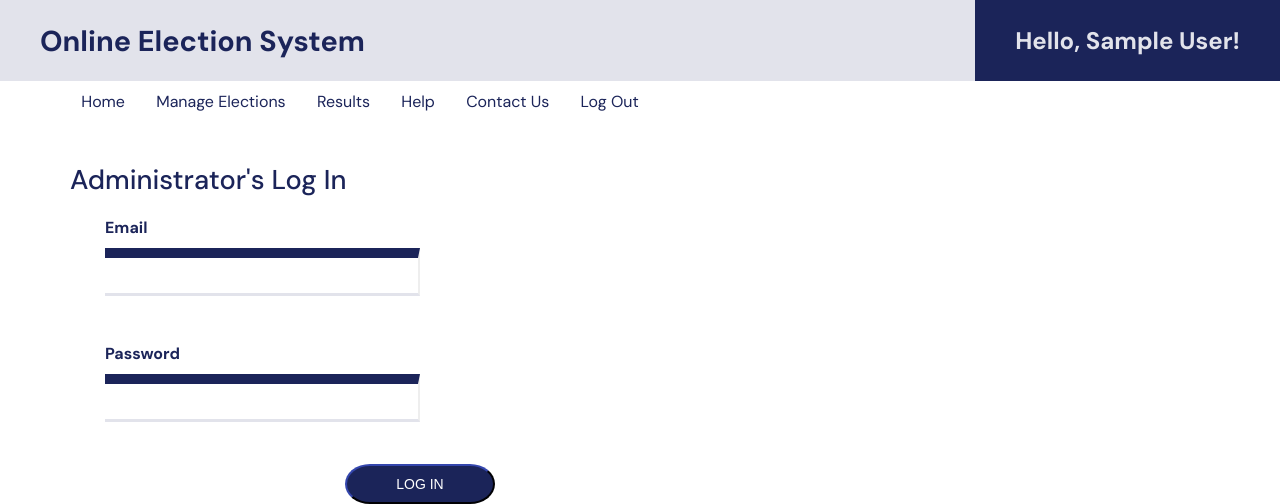
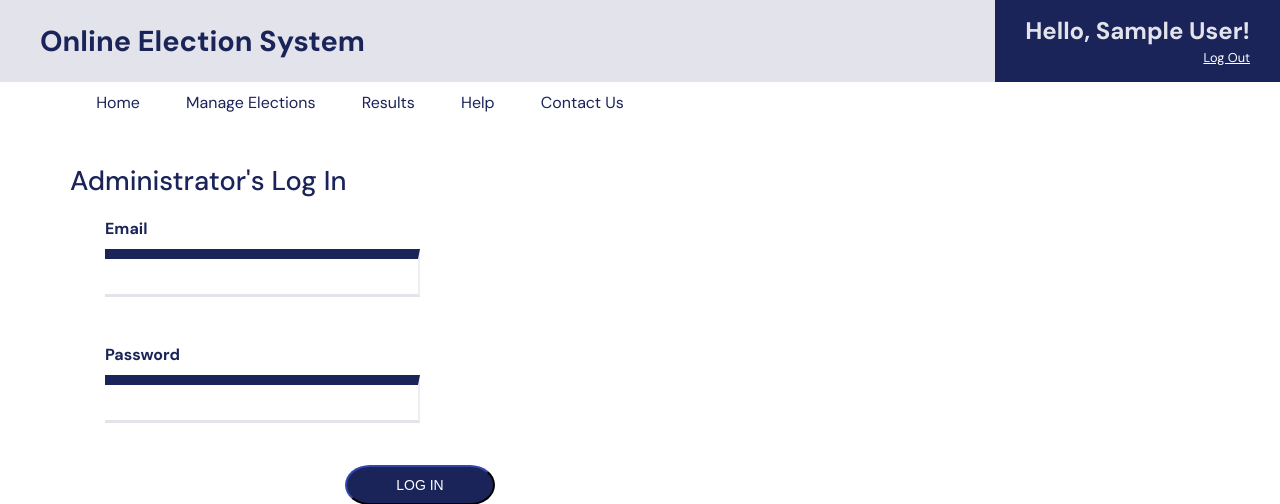
Before and after one commit to tonsz/elective-proj, a PHP site: page /includes/admin_log.php in a window 1280 px wide. Shown: the top 504 px of the page. Run offline with PHP 8.4, Linux system fonts and the light colour scheme; the visitor is signed in with stand-in values (Sample User, id 1); tables that the repository leaves empty or names only in its code hold one stand-in row (values such as "Sample post").

Commit message:
Added Log out script

```diff
--- a/css/style.css
+++ b/css/style.css
@@ -43,11 +43,13 @@ body {
     margin-right: auto;
 }
 
-.start a {
+.start p {
+    font-size: 1.5rem;
+}
+
+.start .log-in {
     font-size: 1.5rem;
     padding-top: 30px;
-}
-.start .log-in {
     padding: 20px 20px 20px 100px;
     color: var(--dark-blue);
 }
@@ -55,6 +57,21 @@ body {
     font-size: 1.5rem;
     padding-top: 30px;
     padding: 25px 40px 25px 40px;
+    background-color: var(--dark-blue);
+    color: var(--light-gray);
+}
+
+.start .greet .log-out {
+    font-size: 0.8rem;
+    color:var(--white);
+    text-decoration: underline;
+    font-weight: 400;
+
+}
+
+.start .greet {
+    text-align: end;
+    padding: 15px 30px 15px 30px;
     background-color: var(--dark-blue);
     color: var(--light-gray);
 }
--- a/includes/header.php
+++ b/includes/header.php
@@ -28,7 +28,7 @@ session_start();
                     $result = $access->get_result();
                     if ($result->num_rows > 0){
                         $data = $result -> fetch_assoc();
-                        echo "<p class='reg'> ". $data['name']."</p>";
+                        echo "<div class='greet'><p> ". $data['name']."</p><a href='log_out.php'class='log-out'>Log Out</a> </div>";
                     }
 
                 } else {
@@ -64,11 +64,7 @@ session_start();
                            <a href="contact.php">Contact Us</a>
 
                       </li>
-                        <?php
-                            if(isset($_SESSION['adminid'])) {
-                                echo "<li id='log-out'> <a href='logout.php'>Log Out</a></li>";
-                            }
-                        ?>
+
                  </ul>
             </div>
         </nav>
```
Also changed, not shown: includes/log_out.php (added, +10 -0 lines).
